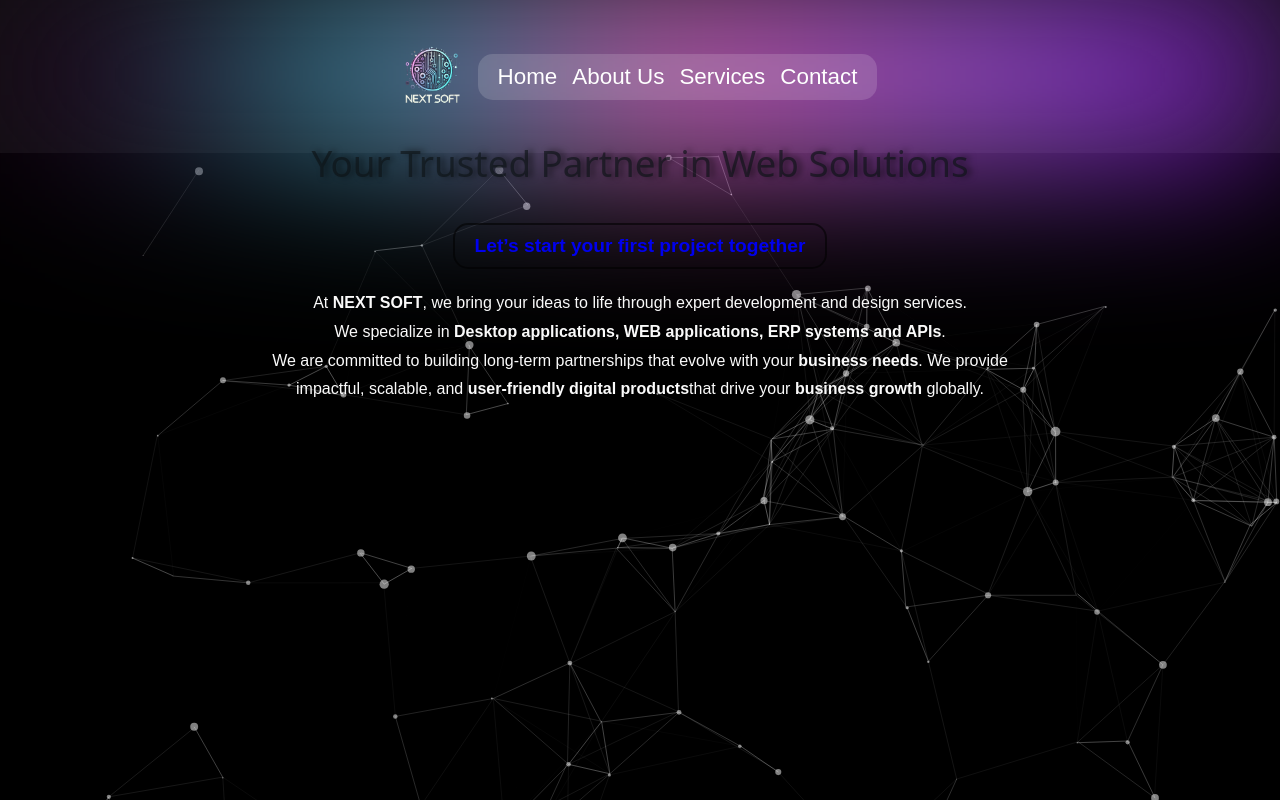
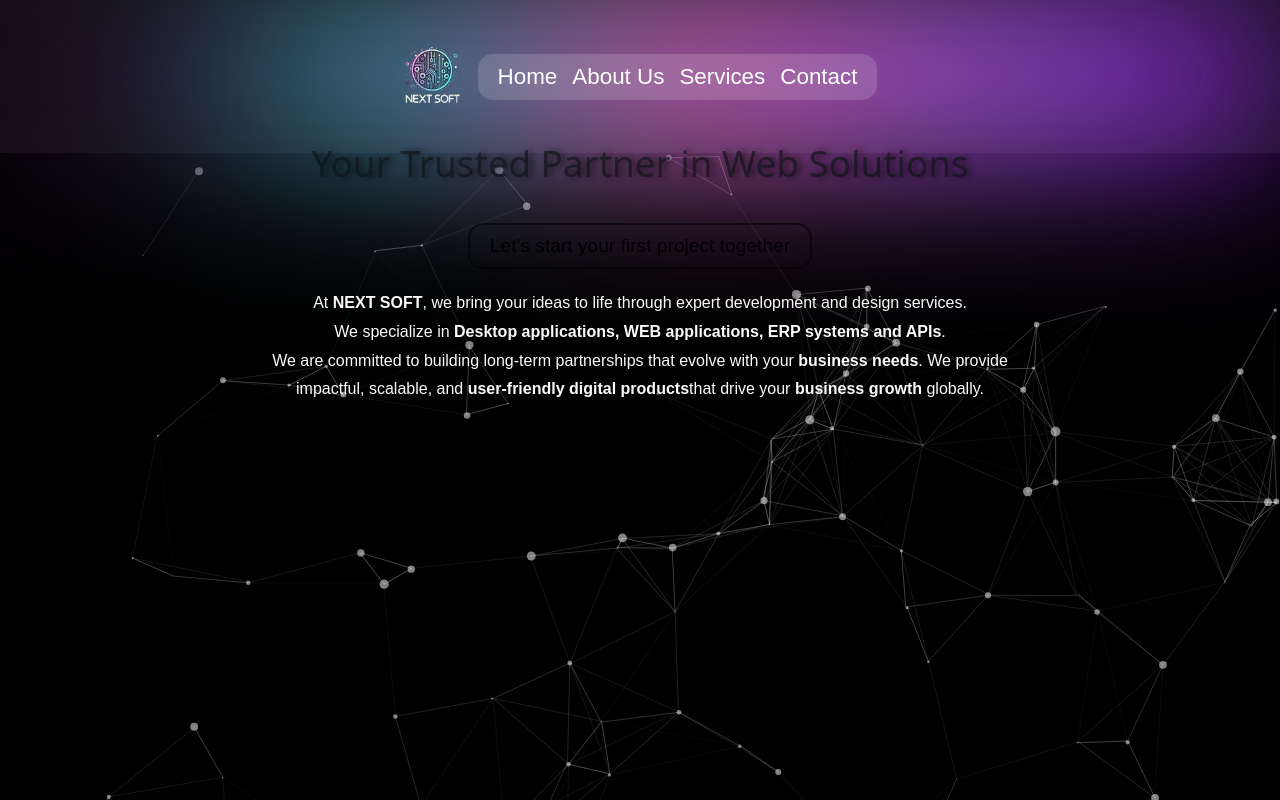
Before and after one commit to MitroiBogdanJob/NEXT-SOFT-SRL, a React (Create React App) app: page / in a window 1280 px wide. Shown: the top 800 px of the page. Built offline with nearby package versions, Linux system fonts and the light colour scheme.

Commit message:
commmit 8

```diff
--- a/src/HomePage/HomePage.css
+++ b/src/HomePage/HomePage.css
@@ -11,46 +11,12 @@
 	margin-right: auto;
 }
 
-a.button_primary__PKbTQ,
-button.button_primary__PKbTQ {
-	border-radius: 9999px;
-	background-color: rgb(213 213 213 / 1);
-	color: rgb(35 35 35 / 1);
-}
-
-a.button_btn__WNegR,
-button.button_btn__WNegR {
-	display: inline-flex;
-	cursor: pointer;
-	padding: 0.75rem 2.25rem;
-	text-align: center;
-	transition: all 0.15s cubic-bezier(0.4, 0, 0.2, 1);
-}
-
 .menu-contain-text-left {
 	flex-direction: column;
 	justify-content: center;
 	align-items: center;
 	height: 100vh;
 	text-align: center;
-}
-
-.transparent-button {
-	border-radius: 15px;
-	padding: 10px 20px;
-	background: transparent;
-	border: 2px solid rgba(0, 0, 0, 0.57);
-	font-size: 1.2rem;
-	cursor: pointer;
-	transition: all 0.3s ease;
-	margin-top: 20px;
-}
-
-.transparent-button:hover {
-	background-color: rgba(0, 188, 212, 0.1);
-	color: white;
-	border-color: #00bcd4;
-	transform: scale(1.05);
 }
 
 /* === Stiluri pentru secțiunea 3D === */
@@ -103,3 +69,25 @@ canvas {
 	width: 100px;
 	height: 100px;
 }
+
+.transparent-button {
+	border-radius: 15px;
+	padding: 10px 20px;
+	background: transparent;
+	border: 2px solid rgba(0, 0, 0, 0.57);
+	font-size: 1.2rem;
+	cursor: pointer;
+	transition: all 0.3s ease;
+	margin-top: 20px;
+	text-decoration: none; /* Elimină sublinierea implicită a Link */
+	color: inherit; /* Păstrează culoarea textului */
+	display: inline-block; /* Pentru a se comporta ca un buton */
+	text-align: center;
+}
+
+.transparent-button:hover {
+	background-color: rgba(0, 188, 212, 0.1);
+	color: white;
+	border-color: #00bcd4;
+	transform: scale(1.05);
+}
--- a/src/HomePage/HomePage.jsx
+++ b/src/HomePage/HomePage.jsx
@@ -1,17 +1,16 @@
 import React from "react";
 import "./HomePage.css";
 import { Link } from "react-router-dom";
+
 function HomePage() {
 	return (
 		<>
 			<div>
 				<h6>Your Trusted Partner in Web Solutions</h6>
-				{/* Butonul adăugat după h6 */}
-				<button className="transparent-button">
-					<Link to="/form-contact">
-						Let’s start your first project together
-					</Link>
-				</button>
+				{/* Link-ul stilizat ca buton */}
+				<Link to="/form-contact" className="transparent-button">
+					Let’s start your first project together
+				</Link>
 			</div>
 			<div className="menu-contain-text-left">
 				<p className="text-large homepage-text-large_homepage-text-lg__24_gZ">
```
